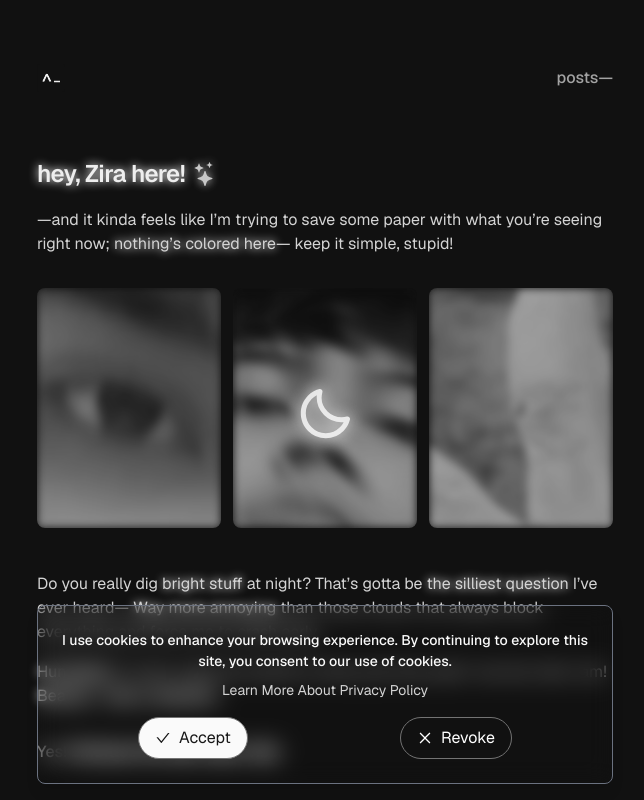
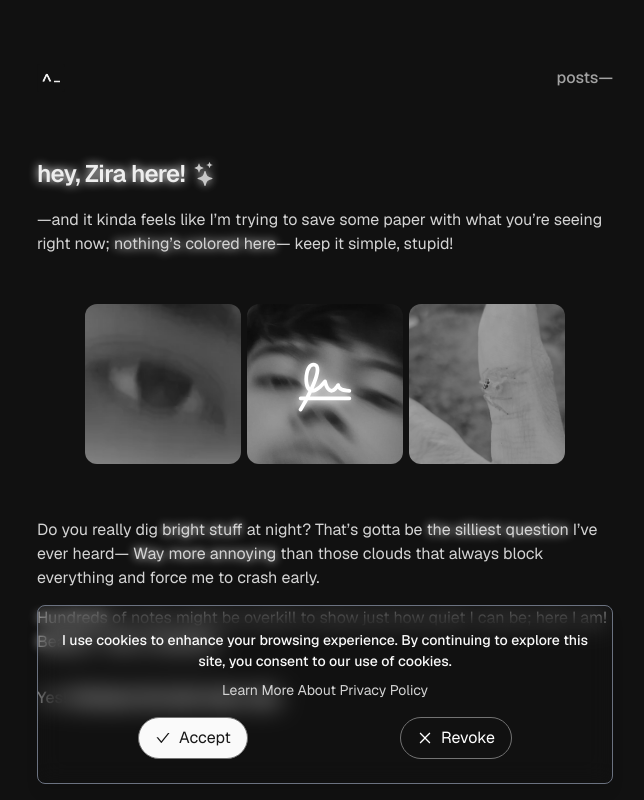
Before and after one commit to fauziralpiandi/zira.my.id, a Next.js app: page / in a window 1280 px wide. Shown: the top 800 px of the page, without its empty margins (315-959 px from the left). Built offline with nearby package versions, Linux system fonts and the light colour scheme.

Commit message:
Restyle UI

```diff
--- a/app/global.css
+++ b/app/global.css
@@ -145,6 +145,10 @@
 
 /* Let's add some style because why not? */
 @layer utilities {
+  .glow {
+    filter: drop-shadow(0 0 5px white);
+  }
+
   .custom-border {
     @apply border border-neutral-800;
   }
--- a/app/page.tsx
+++ b/app/page.tsx
@@ -1,7 +1,7 @@
 import React from 'react'
 import Image, { StaticImageData } from 'next/image'
 import { BsStars } from 'react-icons/bs'
-import { BiMoon } from 'react-icons/bi'
+import { PiSignature } from 'react-icons/pi'
 import one from 'public/imgs/one.webp'
 import two from 'public/imgs/two.webp'
 import three from 'public/imgs/three.webp'
@@ -23,13 +23,13 @@ interface ImageComponentProps {
 const ImageComponent: React.FC<ImageComponentProps> = React.memo(
   ({ alt, src, className = '' }) => (
     <div
-      className={`relative h-30 md:h-60 overflow-hidden rounded-lg grayscale ${className}`}
+      className={`relative h-30 md:h-40 overflow-hidden rounded-lg md:rounded-xl grayscale ${className}`}
     >
       <Image
         fill
         alt={alt}
         src={src}
-        className="object-cover blur-sm opacity-75"
+        className="object-cover opacity-75"
         sizes="(max-width: 768px) 213px, 33vw"
         priority
       />
@@ -40,17 +40,13 @@ const ImageComponent: React.FC<ImageComponentProps> = React.memo(
 ImageComponent.displayName = 'ImageComponent'
 
 const KeyWord: React.FC<{ text: string }> = ({ text }) => (
-  <span style={{ filter: 'drop-shadow(0 0 5px white)' }}>{text}</span>
+  <span className="glow">{text}</span>
 )
 
 const Home: React.FC = () => {
   const images = [
-    { alt: 'Moon', src: one.src },
-    {
-      alt: 'Moon',
-      src: two.src,
-      className: 'row-span-2 h-60',
-    },
+    { alt: 'Moon', src: one.src, className: 'row-span-2 h-40' },
+    { alt: 'Moon', src: two.src },
     { alt: 'Moon', src: three.src },
   ]
 
@@ -58,11 +54,8 @@ const Home: React.FC = () => {
     <section>
       <div className="animate-in mb-20">
         <h1 className="flex items-center gap-2 text-2xl font-semibold tracking-tight">
-          <KeyWord text="hey, Zira here!" />{' '}
-          <BsStars
-            className="inline animate-pulse"
-            style={{ filter: 'drop-shadow(0 0 5px white)' }}
-          />
+          <KeyWord text="hey, Zira here!" />
+          <BsStars className="inline animate-pulse glow" />
         </h1>
 
         <TextBlock>
@@ -72,14 +65,11 @@ const Home: React.FC = () => {
           &mdash; keep it simple, stupid!
         </TextBlock>
 
-        <div className="relative my-8">
+        <div className="relative px-12 py-8">
           <div className="absolute inset-0 flex items-center justify-center z-10">
-            <BiMoon
-              className="text-white text-8xl animate-pulse"
-              style={{ filter: 'drop-shadow(0 0 7.5px white)' }}
-            />
+            <PiSignature className="text-white text-8xl glow" />
           </div>
-          <div className="grid grid-cols-2 md:grid-cols-3 gap-3">
+          <div className="grid grid-cols-2 md:grid-cols-3 gap-1.5">
             {images.map(({ alt, src, className }) => (
               <ImageComponent
                 key={alt}
```
